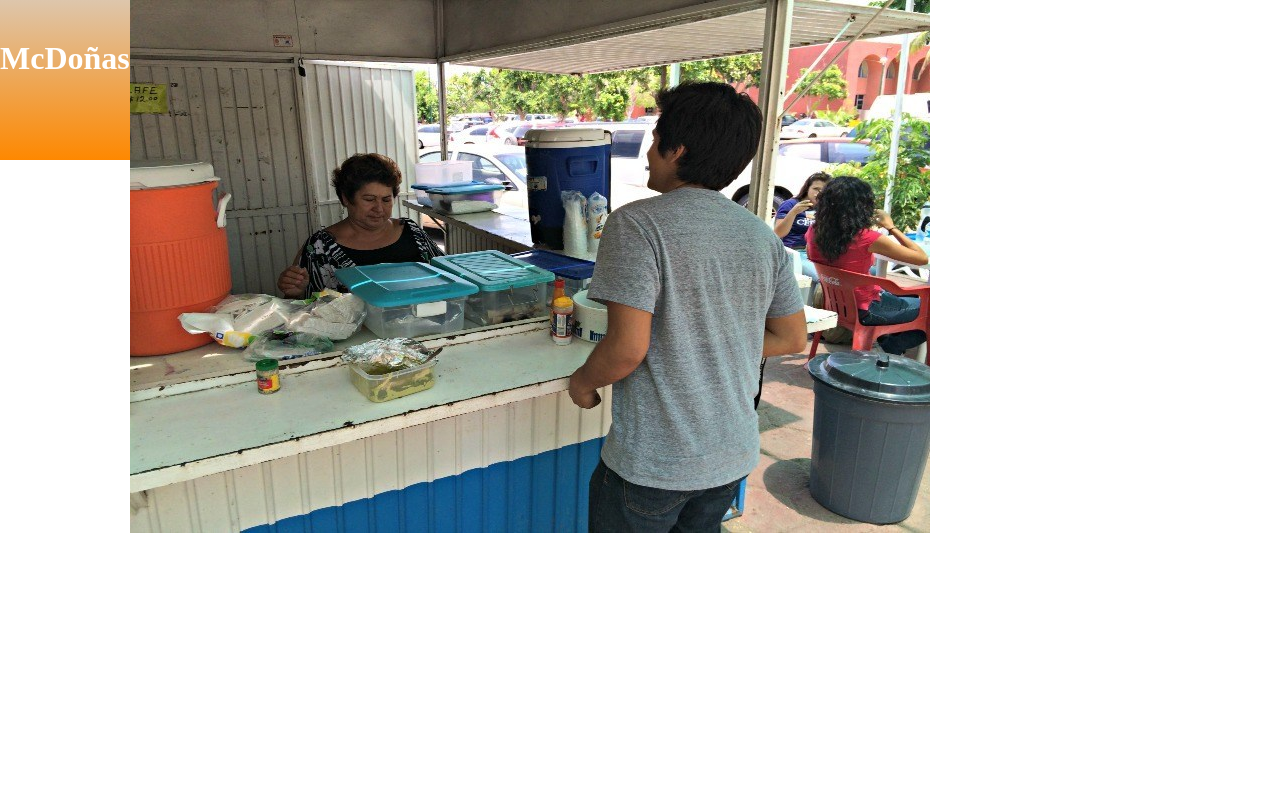
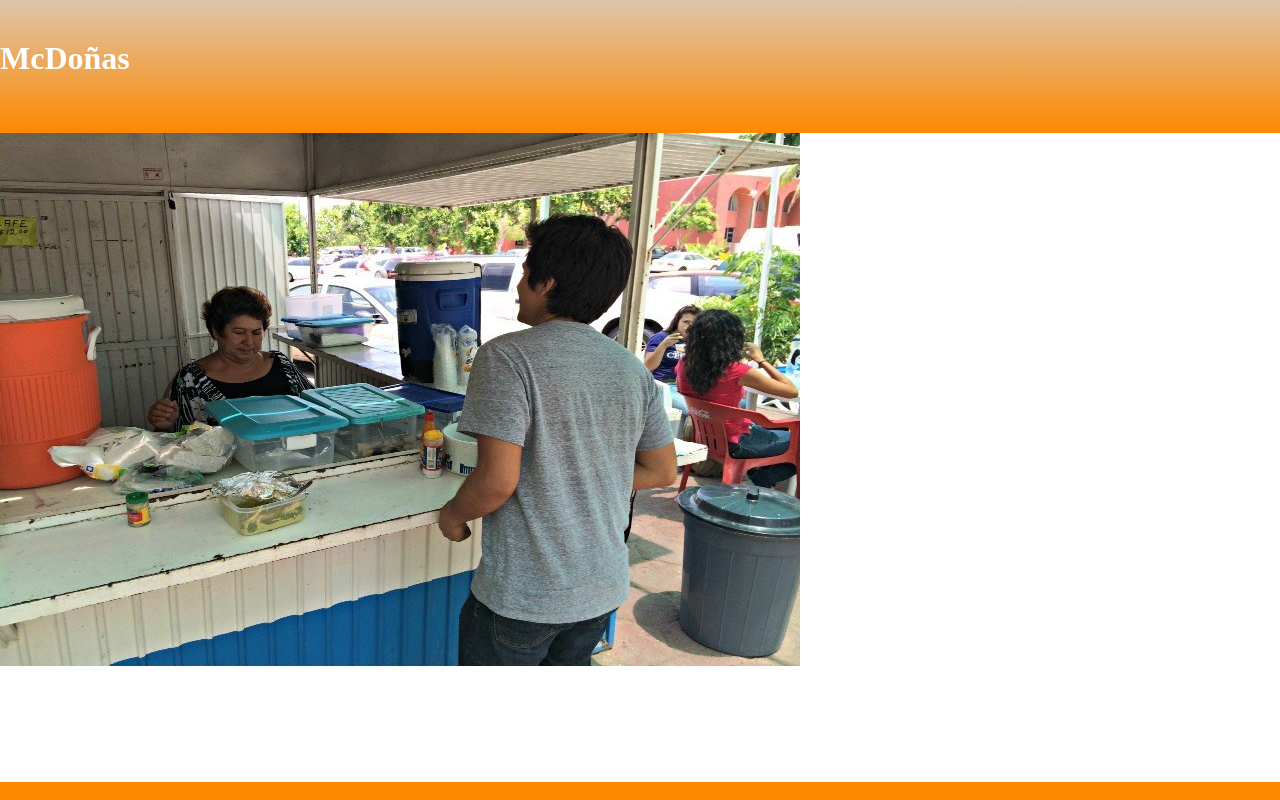
Before and after one commit to ignacioiglesias43/mcdo-as, a plain HTML site: page index.html in a window 1280 px wide. Drawn offline with Linux system fonts and the light colour scheme.

Commit message:
version 1

```diff
--- a/style.css
+++ b/style.css
@@ -9,7 +9,9 @@ header{
     background-image: linear-gradient(#ddc6ac, #fe8800);
     box-sizing: border-box;
     padding-top: 40px;
-    height: 20vh;
+    position: relative;
+    display: inline-block;
+    width: 100%;
 }
 .nombre{
     color: #ffffff;
@@ -17,7 +19,7 @@ header{
     width: 25%;
 }
 .content img{
-    width: 100%;
+    width: 100vh;
 }
 footer{
     align-self: flex-end;
```
Also changed, not shown: index.html (+1 -1 lines).
